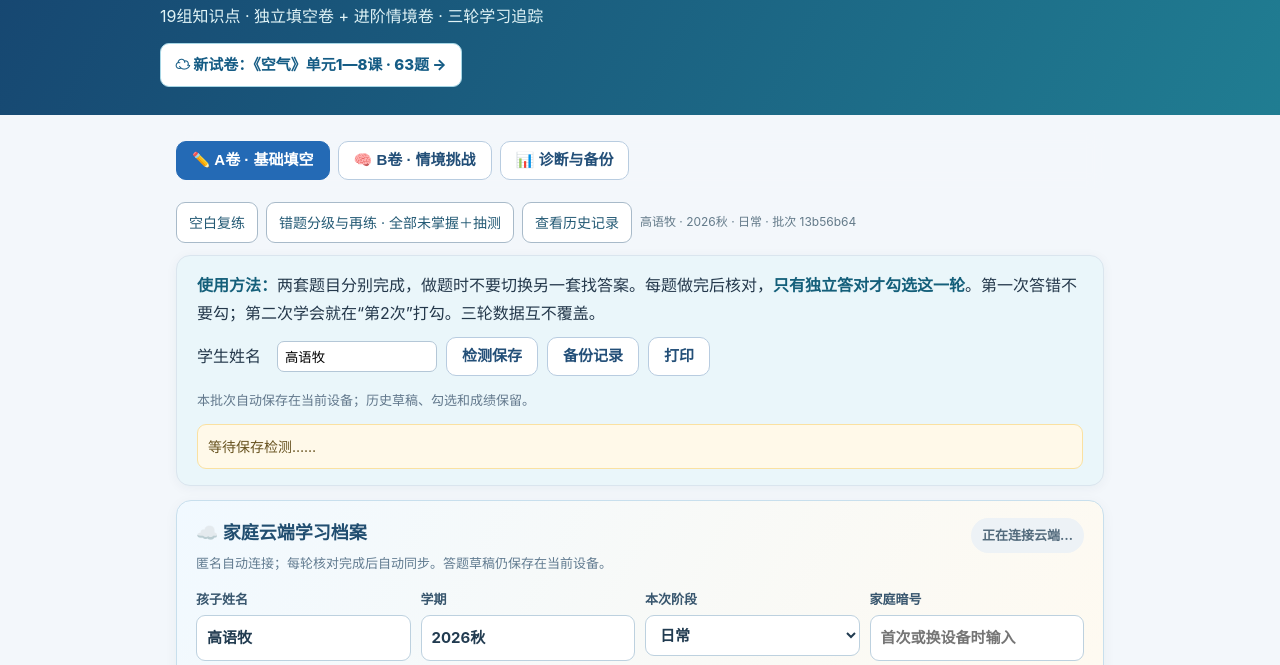
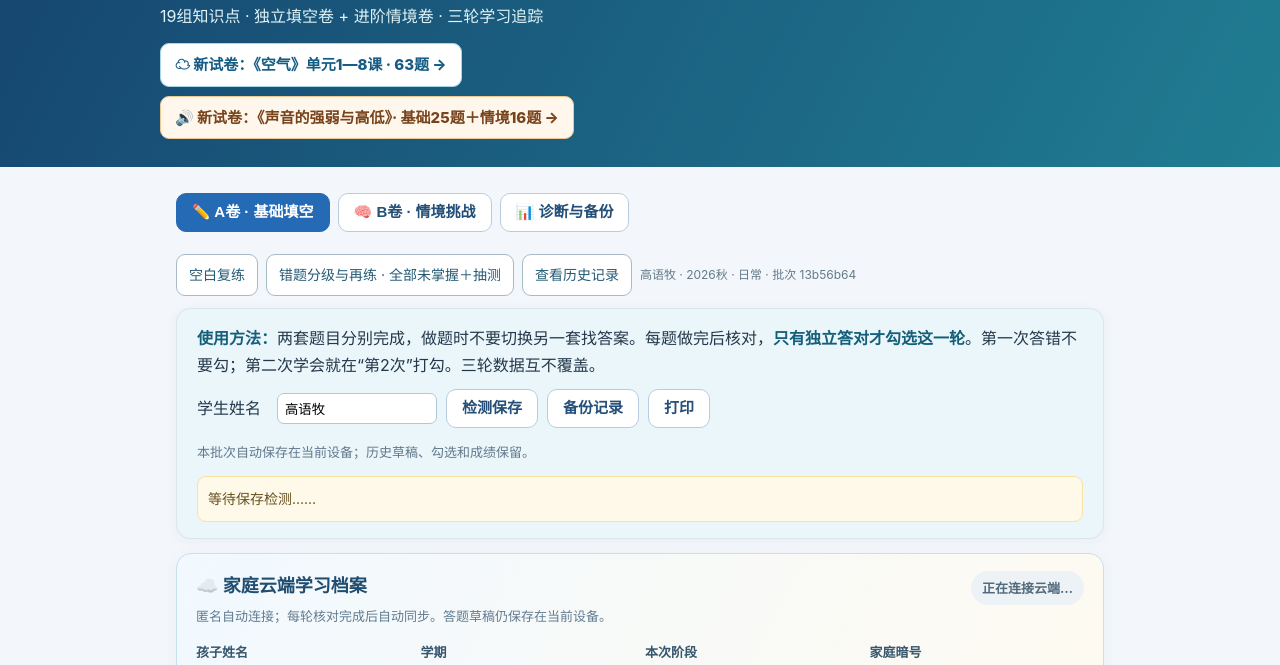
Before and after one commit to timothygao/gaoyumu-grade4-science, a plain HTML site: page index.html in a window 1280 px wide. Shown: the part 115-780 px from the top of the page. Drawn offline with nearby package versions, Linux system fonts and the light colour scheme.

Commit message:
Add new sound pitch/strength science unit to Grade 4 science home

```diff
--- a/index.html
+++ b/index.html
@@ -39,7 +39,7 @@
 @media print{.grade-btn,.grade-status,.grade-answer{display:none!important}}
 .review-badge{display:inline-block;font-size:12px;padding:3px 9px;border-radius:999px;background:#eef4f9;color:#345c75;font-weight:700;margin-left:8px}.review-badge.good{background:#e9f7f0;color:#176c49}.review-badge.bad{background:#fff0e8;color:#b34a2b}
 </style><link rel="stylesheet" href="review-tools.css?v=20261111-4"><script id="review-config" type="application/json">{"grade": 4, "quizId": "gaoyumu-grade4-science", "localKey": "son-science-breath-digest-v1", "defaultName": "高语牧", "questionCount": 19, "parts": [{"key": "m", "label": "基础填空"}, {"key": "s", "label": "情境挑战"}], "title": "四年级科学 · 呼吸与消化", "source": "review-source-index.txt"}</script><script defer src="review-mastery.js?v=20261111-4"></script><script defer src="science-review.js?v=20261111-4"></script></head><body><div id="original-layout">
-<header class="top"><div class="container"><span class="ribbon">小学四年级科学 · 第四单元</span><h1>呼吸与消化 · 科学闯关</h1><p>19组知识点 · 独立填空卷 + 进阶情境卷 · 三轮学习追踪</p><p style="margin:13px 0 0"><a href="air-unit.html" style="display:inline-block;background:#fff;color:#155c85;border:1px solid #a7d6e5;padding:8px 14px;border-radius:9px;font-size:15px;font-weight:800;text-decoration:none">☁ 新试卷：《空气》单元1—8课 · 63题 →</a></p></div></header>
+<header class="top"><div class="container"><span class="ribbon">小学四年级科学 · 第四单元</span><h1>呼吸与消化 · 科学闯关</h1><p>19组知识点 · 独立填空卷 + 进阶情境卷 · 三轮学习追踪</p><p style="margin:13px 0 0"><a href="air-unit.html" style="display:inline-block;background:#fff;color:#155c85;border:1px solid #a7d6e5;padding:8px 14px;border-radius:9px;font-size:15px;font-weight:800;text-decoration:none">☁ 新试卷：《空气》单元1—8课 · 63题 →</a></p><p style="margin:9px 0 0"><a href="sound-strength-pitch.html?v=1" style="display:inline-block;background:#fff7eb;color:#78441d;border:1px solid #f0c693;padding:8px 14px;border-radius:9px;font-size:15px;font-weight:800;text-decoration:none">🔊 新试卷：《声音的强弱与高低》· 基础25题＋情境16题 →</a></p></div></header>
 <main class="container main"><nav class="nav no-print" aria-label="学习模式"><button class="tab active" data-panel="m">✏️ A卷 · 基础填空</button><button class="tab" data-panel="s">🧠 B卷 · 情境挑战</button><button class="tab" data-panel="r">📊 诊断与备份</button></nav>
 <section class="box intro"><strong>使用方法：</strong>两套题目分别完成，做题时不要切换另一套找答案。每题做完后核对，<strong>只有独立答对才勾选这一轮</strong>。第一次答错不要勾；第二次学会就在“第2次”打勾。三轮数据互不覆盖。<div class="round-bar no-print"><label>学生姓名　<input type="text" id="student" aria-label="学生姓名" style="padding:7px;max-width:160px;border:1px solid #b4c7d7;border-radius:7px" placeholder="填写姓名"></label><button type="button" id="testSave">检测保存</button><button type="button" id="backupOpen">备份记录</button><button type="button" id="printNow">打印</button></div><p class="small" id="saveLabel">答题草稿保存在当前设备；每轮核对完成后会自动同步到家庭云端。请从固定 HTTPS 网页网址打开。</p><div id="statusMsg" class="msg no-print" role="status">等待保存检测……</div></section>
 
```
